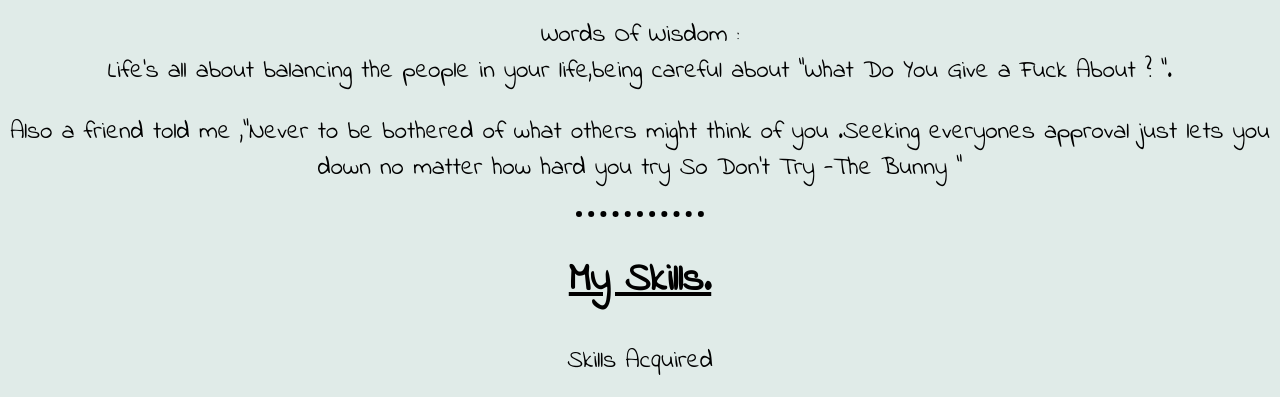
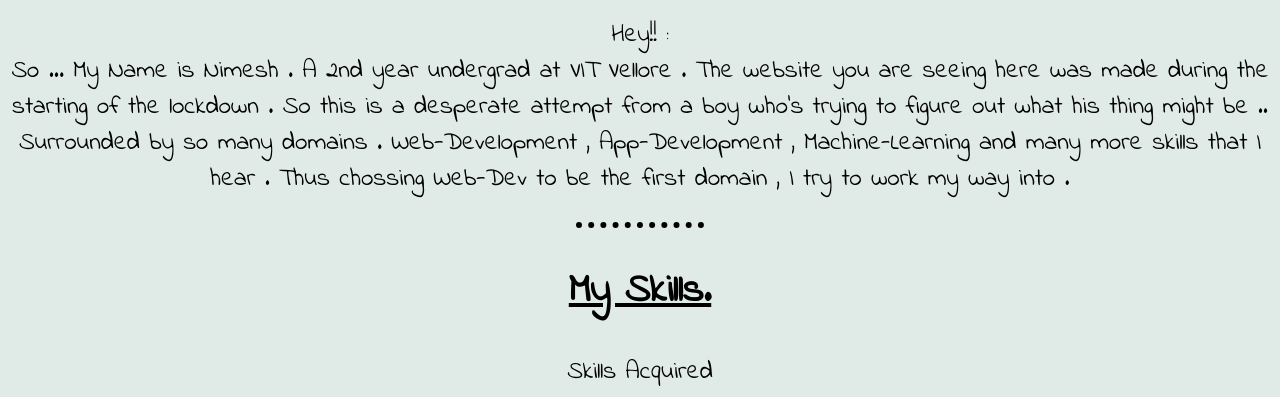
Before and after one commit to NimeshJohari02/PersonalWeb1.0, a plain HTML site: page index.html in a window 1280 px wide. Shown: the part 708-1105 px from the top of the page. Drawn offline with Linux system fonts and the light colour scheme.

Commit message:
Update index.html

```diff
--- a/index.html
+++ b/index.html
@@ -29,10 +29,9 @@
     <div class="profile">
 
       <h2 class="About-me-header">Hello.</h2>
-      <p class="hello">Words Of Wisdom : <br>
-      Life's all about balancing the people in your life,being careful about
-        "What Do You Give a Fuck About ? ".</p>
-        <p class="hello"> Also a friend told me ,"Never to be bothered of what others might think of you .Seeking everyones approval just lets you down no matter how hard you try So Don't Try  -The Bunny "</p>
+      <p class="hello">Hey!! : <br>
+    So ... My Name is Nimesh . A 2nd year undergrad at VIT Vellore . The website you are seeing here was made during the starting of the lockdown . So this is a desperate attempt from a boy
+        who's trying to figure out what his thing might be .. Surrounded by so many domains . Web-Development , App-Development , Machine-Learning and many more skills that I hear . Thus chossing Web-Dev to be the first domain , I try to work my way into .
     </div>
     <hr>
     <div class="skills">
```
